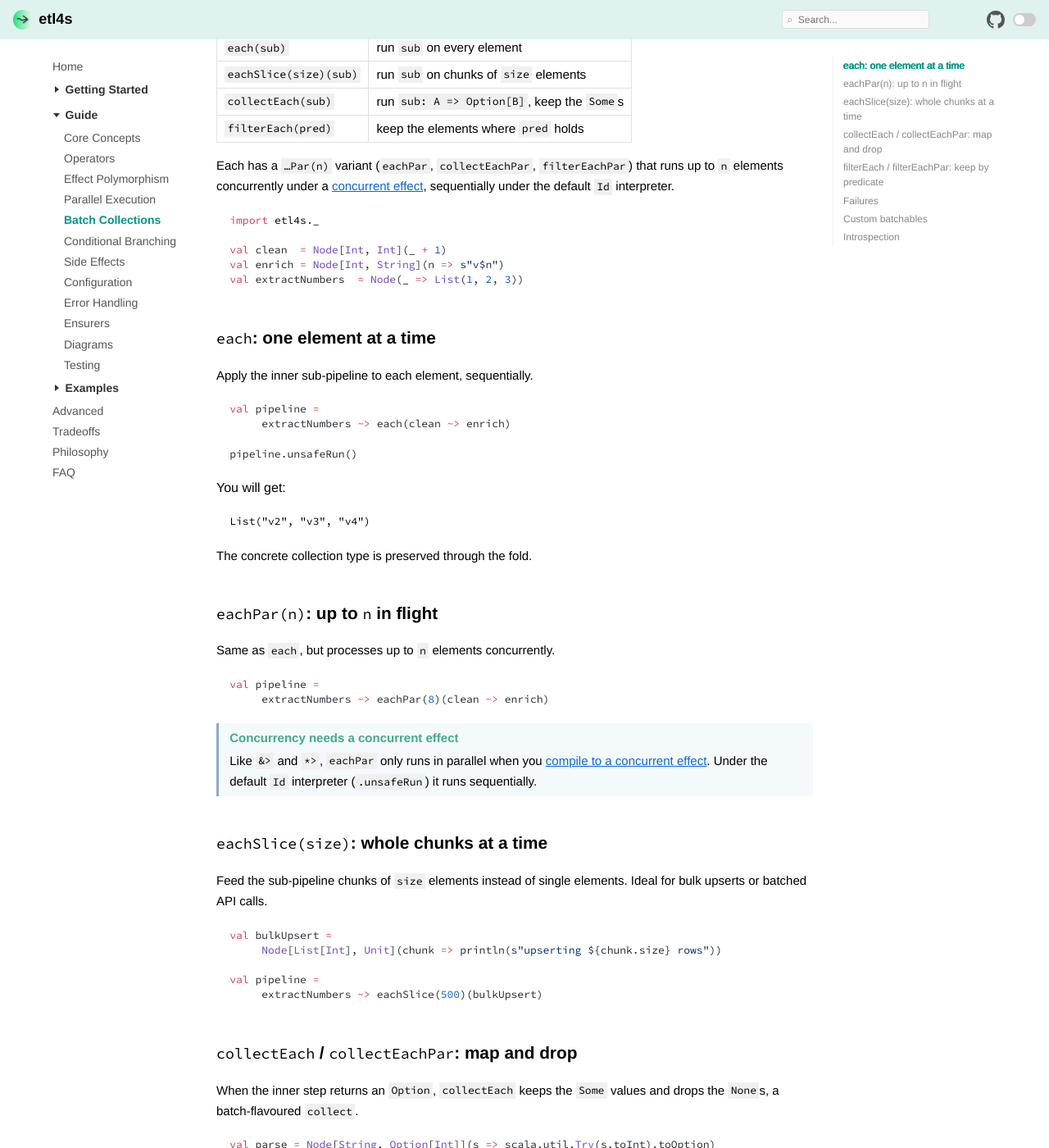
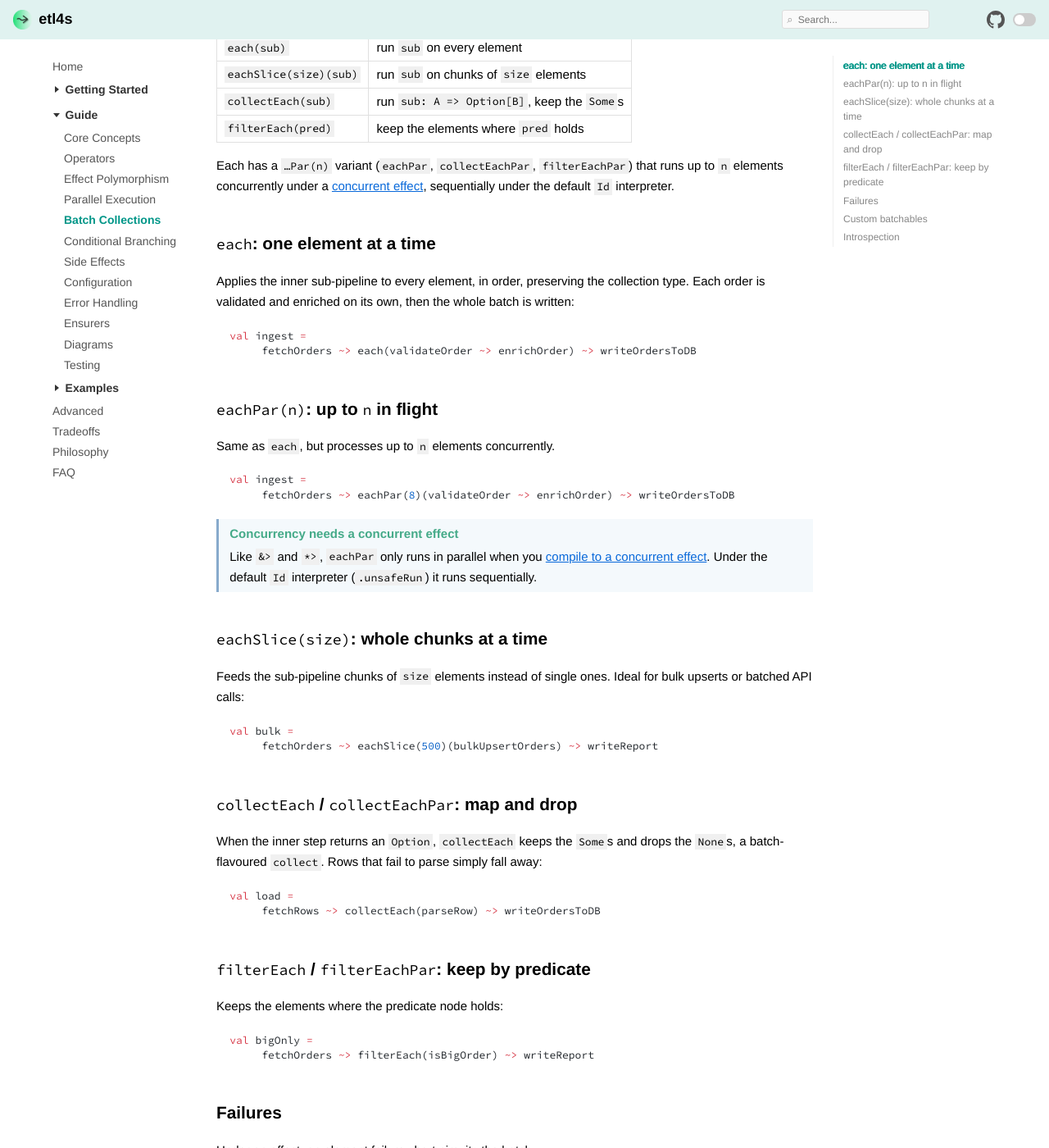
Before and after one commit to mattlianje/etl4s, an MkDocs documentation site: the page built from docs/batch.md, in a window 1280 px wide and 1400 px high, scrolled down 494 px. Shown: the whole window at 82% size. Built offline with MkDocs 1.6.1, drawn with Linux system fonts in a browser that asks for light colours; nearby versions of some CDN libraries; some of the changed text lies outside the part shown.

Commit message:
update docs

````diff
--- a/docs/batch.md
+++ b/docs/batch.md
@@ -28,38 +28,23 @@ Each has a `…Par(n)` variant (`eachPar`, `collectEachPar`, `filterEachPar`) th
 `n` elements concurrently under a [concurrent effect](effect-polymorphism.md), sequentially
 under the default `Id` interpreter.
 
-```scala
-import etl4s._
-
-val clean  = Node[Int, Int](_ + 1)
-val enrich = Node[Int, String](n => s"v$n")
-val extractNumbers  = Node(_ => List(1, 2, 3))
-```
-
 ## `each`: one element at a time
 
-Apply the inner sub-pipeline to each element, sequentially.
+Applies the inner sub-pipeline to every element, in order, preserving the collection type.
+Each order is validated and enriched on its own, then the whole batch is written:
 
 ```scala
-val pipeline =
-     extractNumbers ~> each(clean ~> enrich)
-
-pipeline.unsafeRun()
+val ingest =
+     fetchOrders ~> each(validateOrder ~> enrichOrder) ~> writeOrdersToDB
 ```
-You will get:
-```
-List("v2", "v3", "v4")
-```
-
-The concrete collection type is preserved through the fold.
 
 ## `eachPar(n)`: up to `n` in flight
 
 Same as `each`, but processes up to `n` elements concurrently.
 
 ```scala
-val pipeline =
-     extractNumbers ~> eachPar(8)(clean ~> enrich)
+val ingest =
+     fetchOrders ~> eachPar(8)(validateOrder ~> enrichOrder) ~> writeOrdersToDB
 ```
 
 !!! note "Concurrency needs a concurrent effect"
@@ -70,51 +55,31 @@ val pipeline =
 
 ## `eachSlice(size)`: whole chunks at a time
 
-Feed the sub-pipeline chunks of `size` elements instead of single elements.
-Ideal for bulk upserts or batched API calls.
+Feeds the sub-pipeline chunks of `size` elements instead of single ones.
+Ideal for bulk upserts or batched API calls:
 
 ```scala
-val bulkUpsert =
-     Node[List[Int], Unit](chunk => println(s"upserting ${chunk.size} rows"))
-
-val pipeline =
-     extractNumbers ~> eachSlice(500)(bulkUpsert)
+val bulk =
+     fetchOrders ~> eachSlice(500)(bulkUpsertOrders) ~> writeReport
 ```
 
 ## `collectEach` / `collectEachPar`: map and drop
 
-When the inner step returns an `Option`, `collectEach` keeps the `Some` values
-and drops the `None`s, a batch-flavoured `collect`.
+When the inner step returns an `Option`, `collectEach` keeps the `Some`s and drops the
+`None`s, a batch-flavoured `collect`. Rows that fail to parse simply fall away:
 
 ```scala
-val parse = Node[String, Option[Int]](s => scala.util.Try(s.toInt).toOption)
-val extractBadNumbers = Node(_ => List("1", "2", "oops", "4"))
-
-val pipeline =
-     extractBadNumbers ~> collectEach(parse)
-
-pipeline.unsafeRun()
+val load =
+     fetchRows ~> collectEach(parseRow) ~> writeOrdersToDB
 ```
-You will get:
-```
-List(1, 2, 4)
-```
-
 
 ## `filterEach` / `filterEachPar`: keep by predicate
 
+Keeps the elements where the predicate node holds:
+
 ```scala
-val extractNumbers = Node(_ => List(1, 2, 3, 4, 5, 6))
-val isEven = Node[Int, Boolean](_ % 2 == 0)
-
-val pipeline =
-     extractNumbers ~> filterEach(isEven)
-
-pipeline.unsafeRun()
-```
-You will get:
-```
-List(2, 4, 6)
+val bigOnly =
+     fetchOrders ~> filterEach(isBigOrder) ~> writeReport
 ```
 
 ## Failures
@@ -122,23 +87,15 @@ List(2, 4, 6)
 Under an effect, an element failure short-circuits the batch:
 
 ```scala
-import scala.util.Try
+val ingest =
+     fetchOrders ~> eachPar(2)(riskyStep)
 
-val riskyFunction: Node[Int, Int] = Node(n => if (n == 2) sys.error("boom") else n)
-
-val riskyPipeline =
-     extractNumbers ~> eachPar(2)(riskyFunction)
-
-riskyPipeline.compile[Try].unsafeRun()
-```
-You will get:
-```
-Failure(...)
+ingest.compile[Try].unsafeRun()  // Failure(...) on the first element that throws
 ```
 
 ## Custom batchables
 
-Implement `etl4s.Batchable` to use your own container types:
+Implement `etl4s.Batchable` to run over your own container types:
 
 ```scala
 import etl4s._
@@ -151,20 +108,17 @@ given [A]: Batchable[Page[A], A, Page] with {
   def fromSeq[B](xs: Seq[B]) = Page(xs.toVector, None)
 }
 
-val fetchPage = Node(_ => Page(Vector(1, 2, 3), None))
-
-val p =
-     fetchPage ~> eachPar(8)(enrich)
+val enrichPage =
+     fetchPage ~> eachPar(8)(enrichOrder)
 ```
 
 ## Introspection
 
-A reified batch is still inspectable: the inner step shows up in `.stages`:
+A reified batch is still inspectable, the inner step shows up in `.stages`:
 
 ```scala
 val p =
-     extractNumbers ~> eachPar(3)(clean)
+     fetchOrders ~> eachPar(3)(enrichOrder)
 
-p.stages.map(_.name)
+p.stages.map(_.name)  // includes "enrichOrder"
 ```
-...which includes `"clean"`.
````
Also changed, not shown: README.md (+140 -201 lines), docs/first-pipeline.md (+13 -14 lines).
